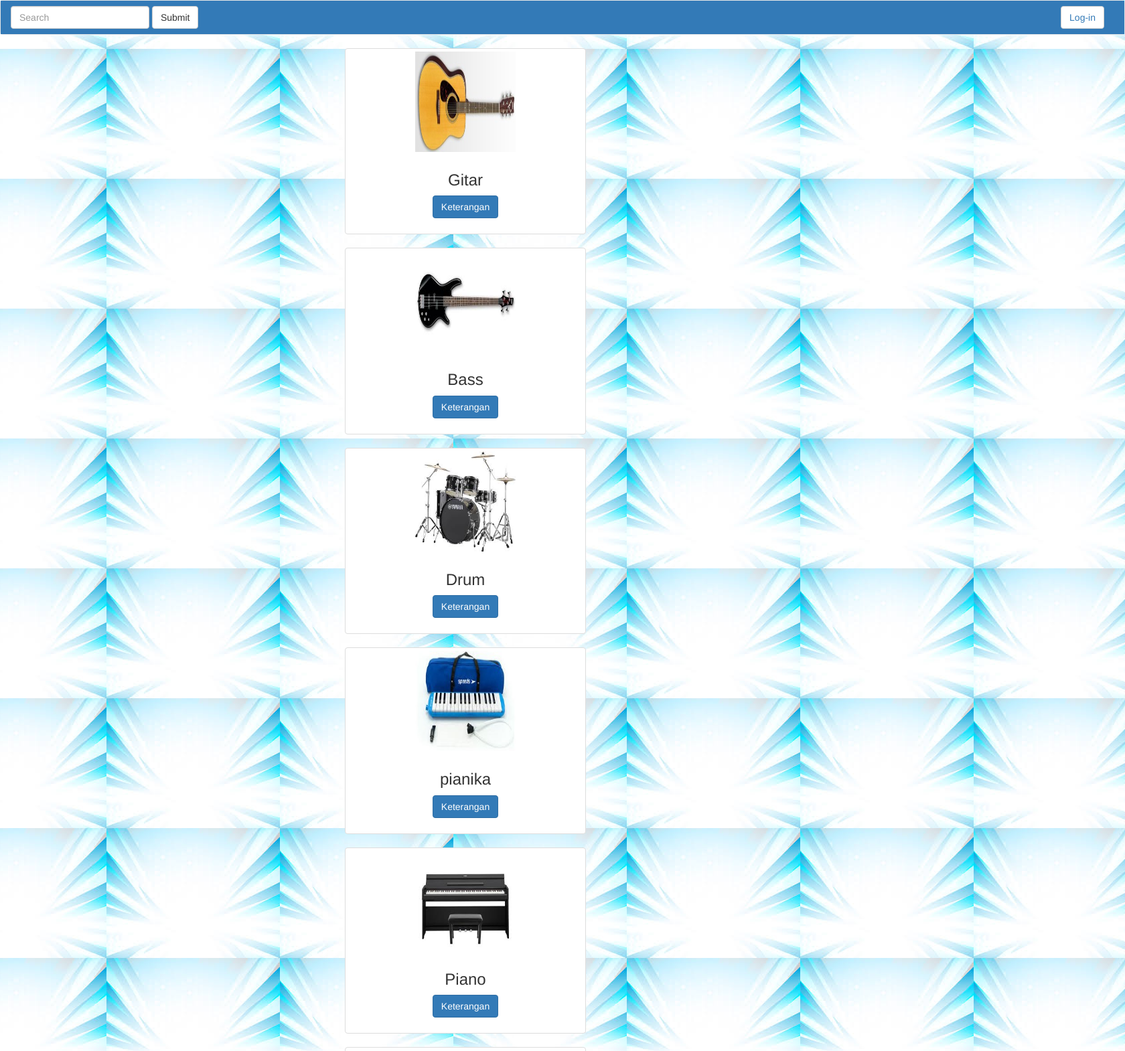
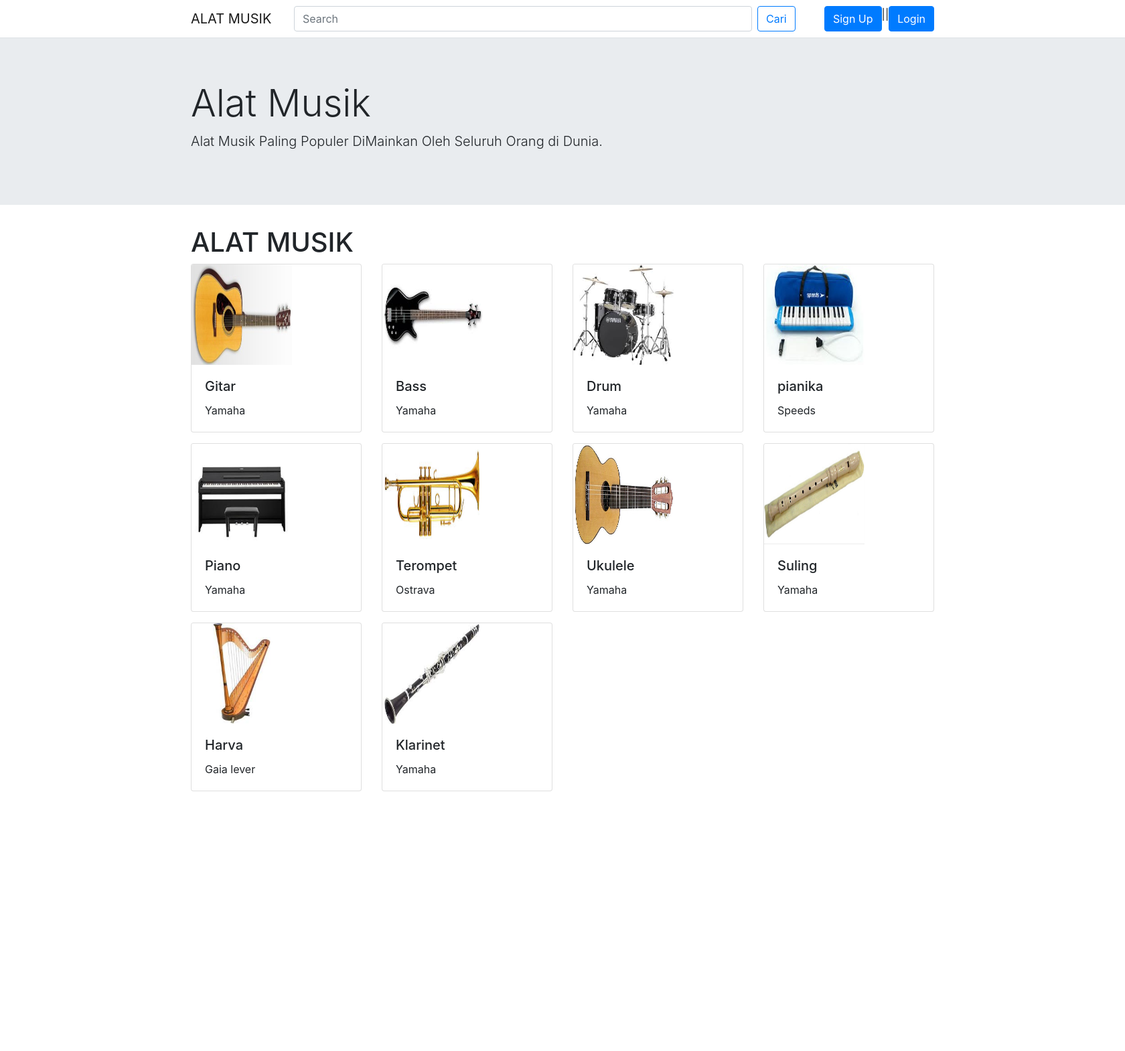
Before and after one commit to Alwi03/pw2020_193040029, a PHP site: page / in a window 1680 px wide. Shown: the top 1570 px of the page at 67% size. After the commit the page ends 1182 px from the top, so only its background shows below. Run offline with PHP 8.4, Linux system fonts and the light colour scheme; data comes from the database, SQL or seed files in the repository.

Commit message:
Tugas Besar

```diff
--- a/tubes/index.php
+++ b/tubes/index.php
@@ -1,92 +1,96 @@
 <?php
+// menghubungkan dengan file php lainnya
+require 'php/functions.php';
 
-require 'php/functions.php';
+// melakukan query
 
 if (isset($_GET['cari'])) {
   $keyword = $_GET['keyword'];
-  $alat_musik = query("SELECT * FROM alat_musik WHERE
-			gambar like '%$keyword%'OR
+  $alat_musik = query(
+    "SELECT * FROM alat_musik WHERE
+         gambar like '%$keyword%'OR
 			nama_alat like '%$keyword%'OR
 			merk like '%$keyword%'OR
 			cara_permainan like '%$keyword%'OR
-			harga like '%$keyword%'
-			 ");
+			harga like '%$keyword%' "
+  );
 } else {
   $alat_musik = query("SELECT * FROM alat_musik");
 }
+?>
 
-?>
-<!DOCTYPE html>
+
+<!doctype html>
 <html lang="en">
 
 <head>
+  <!-- Required meta tags -->
   <meta charset="utf-8">
-  <meta http-equiv="X-UA-Compatible" content="IE=edge">
-  <meta name="viewport" content="width=device-width, initial-scale=1">
-  <!-- The above 3 meta tags *must* come first in the head; any other head content must come *after* these tags -->
-  <title> TUBES </title>
+  <meta name="viewport" content="width=device-width, initial-scale=1, shrink-to-fit=no">
 
-  <!-- Bootstrap -->
-  <link href="css/bootstrap.min.css" rel="stylesheet">
-
-  <!-- HTML5 shim and Respond.js for IE8 support of HTML5 elements and media queries -->
-  <!-- WARNING: Respond.js doesn't work if you view the page via file:// -->
-  <!--[if lt IE 9]>
-      <script src="https://oss.maxcdn.com/html5shiv/3.7.3/html5shiv.min.js"></script>
-      <script src="https://oss.maxcdn.com/respond/1.4.2/respond.min.js"></script>
-    <![endif]-->
+  <!-- Bootstrap CSS -->
+  <link rel="stylesheet" href="https://stackpath.bootstrapcdn.com/bootstrap/4.4.1/css/bootstrap.min.css" integrity="sha384-Vkoo8x4CGsO3+Hhxv8T/Q5PaXtkKtu6ug5TOeNV6gBiFeWPGFN9MuhOf23Q9Ifjh" crossorigin="anonymous">
+  <link rel="stylesheet" href="css/style.css">
+  <title>193040029</title>
 </head>
 
-<body style="background-image: url(image/bg1.jpg); background-position: -100px; ">
+<body>
+  <nav class="navbar navbar-expand-lg navbar-light border-bottom">
+    <div class="container">
+      <a class="navbar-brand" href="#">ALAT MUSIK</a>
+      <button class="navbar-toggler" type="button" data-toggle="collapse" data-target="#navbarNavAltMarkup" aria-controls="navbarNavAltMarkup" aria-expanded="false" aria-label="Toggle navigation">
+        <span class="navbar-toggler-icon"></span>
+      </button>
 
-  <!-- awal navbar -->
-  <nav class="navbar navbar-default">
-    <form class="navbar-form  navbar-left" action="" method="get">
-      <div class="form-group">
-        <input type="text" class="form-control" placeholder="Search" name="keyword" id="keyword" autocomplete="off">
+      <div class="collapse navbar-collapse" id="navbarNavAltMarkup">
+        <div class="navbar-nav mx-auto">
+          <form class="form-inline mr-2" action="">
+            <input class="form-control mr-sm-2" type="search" size="60" placeholder="Search" aria-label="Search" name="keyword">
+            <button class="btn btn-outline-primary my-2 my-sm-0" type="submit" name="cari">Cari</button>
+          </form>
+        </div>
+        <div class="navbar-nav ml-auto">
+          <a class="nav-item btn btn-primary" href="php/resgistrasi.php">
+            Sign Up
+          </a>
+          <a>||</a>
+          <a class="nav-item btn btn-primary" href="php/login.php">
+            Login
+          </a>
+        </div>
       </div>
-      <button type="submit" class="btn btn-default" name="cari" id="cari">Submit</button>
-    </form>
-    <div class="container-fluid  btn-primary">
-      <!-- Brand and toggle get grouped for better mobile display -->
-      <form class="navbar-form  navbar-right">
-        <div class="collapse navbar-collapse" id="bs-example-navbar-collapse-1">
-          <button type="submit" class="btn btn-default"><a href="php/login.php">Log-in</a></button>
-        </div><!-- /.container-fluid -->
-      </form>
+    </div>
   </nav>
-  <!-- akhir navbar -->
-
-  <!-- isi -->
-  <div class="container" id="container" style="margin-left: 500px;">
-    <div class="con">
-
+  <div class="jumbotron jumbotron-fluid">
+    <div class="container">
+      <h1 class="display-4">Alat Musik</h1>
+      <p class="lead">Alat Musik Paling Populer DiMainkan Oleh Seluruh Orang di Dunia.</p>
+    </div>
+  </div>
+  <div class="container">
+    <h1>ALAT MUSIK</h1>
+    <?php if (empty($alat_musik)) : ?>
+      <h3 class="text-danger">Hasil pencarian tidak ditemukan!</h3>
+    <?php endif; ?>
+    <div class="row">
       <?php foreach ($alat_musik as $a) : ?>
-        <div class="row" align="center">
-          <div class="col-sm-6 col-md-4">
-            <div class="thumbnail">
-              <img src="image/<?= $a['gambar']; ?>" style='width: 150px; height: 150px;'>
-              <div class="caption">
-                <h3><?= $a['nama_alat']; ?></h3>
-
-                <p><a href="php/user.php?id=<?= $a['id'];  ?>" class="btn btn-default btn-primary" role="button">Keterangan</a></p>
-              </div>
+        <div class="col-md-3 mb-3">
+          <div class="card">
+            <img src="image/<?= $a['gambar']; ?>" style='width: 150px; height: 150px;' class="card-img-top" alt="...">
+            <div class="card-body">
+              <h5 class="card-title"> <?= $a['nama_alat'] ?></h5>
+              <?= $a['merk']; ?>
             </div>
           </div>
         </div>
-      <?php endforeach ?>
+      <?php endforeach; ?>
     </div>
-
-    <!-- akhir isi -->
   </div>
-
-
-  <!-- jQuery (necessary for Bootstrap's JavaScript plugins) -->
-  <script src="https://ajax.googleapis.com/ajax/libs/jquery/1.12.4/jquery.min.js"></script>
-  <!-- Include all compiled plugins (below), or include individual files as needed -->
-  <script src="js/bootstrap.min.js"></script>
-
-  <script type="text/javascript" src="js/script.js"></script>
+  <!-- Optional JavaScript -->
+  <!-- jQuery first, then Popper.js, then Bootstrap JS -->
+  <script src="https://code.jquery.com/jquery-3.4.1.slim.min.js" integrity="sha384-J6qa4849blE2+poT4WnyKhv5vZF5SrPo0iEjwBvKU7imGFAV0wwj1yYfoRSJoZ+n" crossorigin="anonymous"></script>
+  <script src="https://cdn.jsdelivr.net/npm/popper.js@1.16.0/dist/umd/popper.min.js" integrity="sha384-Q6E9RHvbIyZFJoft+2mJbHaEWldlvI9IOYy5n3zV9zzTtmI3UksdQRVvoxMfooAo" crossorigin="anonymous"></script>
+  <script src="https://stackpath.bootstrapcdn.com/bootstrap/4.4.1/js/bootstrap.min.js" integrity="sha384-wfSDF2E50Y2D1uUdj0O3uMBJnjuUD4Ih7YwaYd1iqfktj0Uod8GCExl3Og8ifwB6" crossorigin="anonymous"></script>
 </body>
 
 </html>
```
